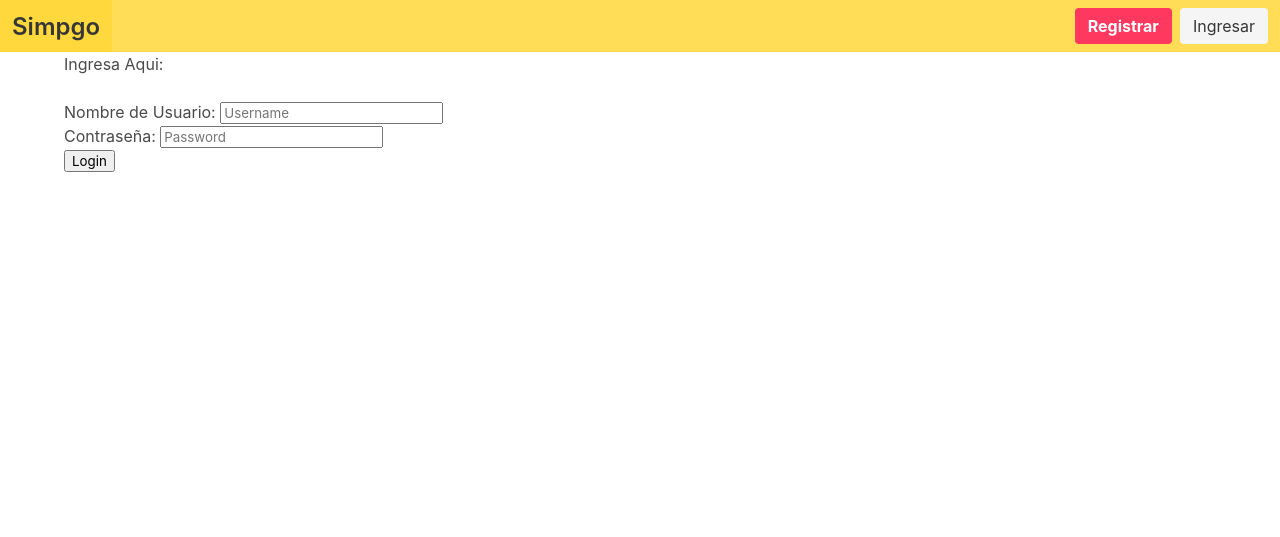
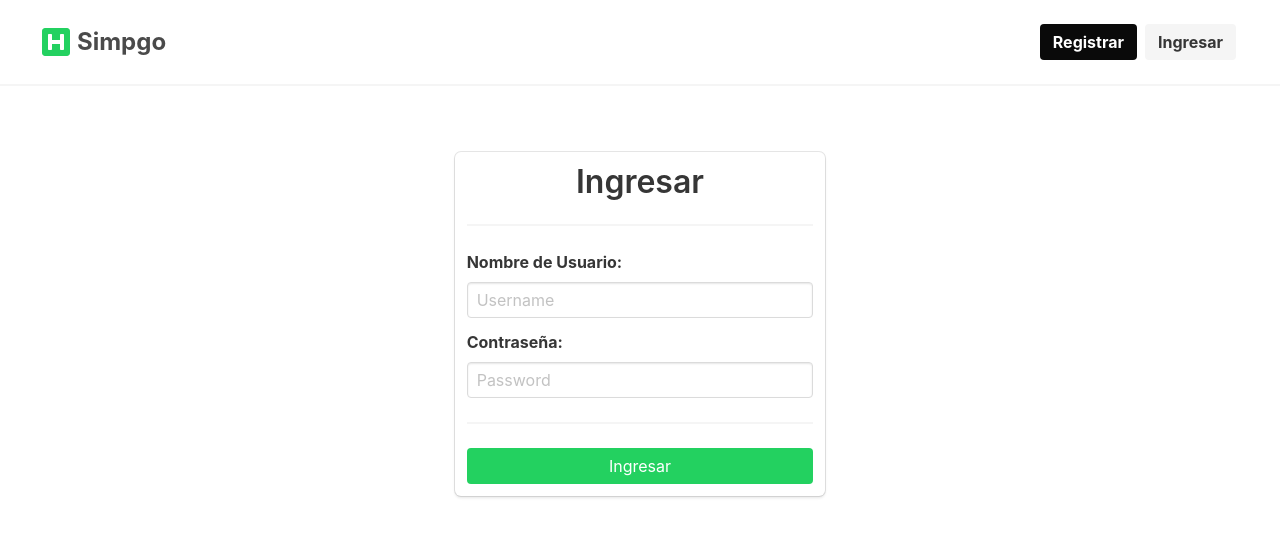
Before and after one commit to aarellanoj/Simpgo, a Django app: page /login/ in a window 1280 px wide. Shown: the top 537 px of the page. Run offline with Django 3.2, Linux system fonts and the light colour scheme; some libraries are stand-ins or nearby versions.

Commit message:
Registro y Login con Bulma

```diff
--- a/simpgo_app/templates/simpgo_app/base.html
+++ b/simpgo_app/templates/simpgo_app/base.html
@@ -10,10 +10,17 @@
     <script defer src="https://use.fontawesome.com/releases/v5.3.1/js/all.js"></script>
   </head>
   <body>
-    <nav class="navbar is-warning" role="navigation" aria-label="main navigation">
+    <nav class="navbar is-spaced has-shadow" role="navigation" aria-label="main navigation">
         <div class="navbar-brand">
+
           <a class="navbar-item" href="{% url 'index' %}">
-            <h4 class="title is-4"> Simpgo </h4>
+            <span class="icon has-text-success">
+              <i class="fas fa-2x fa-h-square"></i>
+            </span>
+             &nbsp;&nbsp;
+            <span class="is-hidden-desktop-only">
+              <font size="5"> <strong>Simpgo</strong></font>
+            </span>&nbsp;
           </a>
 
           <a role="button" class="navbar-burger burger" aria-label="menu" aria-expanded="false" data-target="navbarBasicExample">
@@ -25,24 +32,30 @@
 
         <div id="navbarBasicExample" class="navbar-menu">
                 {# Django Home Link / Admin Link / Register Link#}
+
                 {% if user.is_staff and user.is_authenticated %}
-                    <div class="navbar-start">
-                        <a class="navbar-item" href="{% url 'admin:index' %}">
-                            Admin
-                        </a>
+                  <div class="navbar-end">
 
-                        <a class="navbar-item" href="{% url 'create_ticket' %}">
-                          Crear Ticket
-                        </a>
-                    </div>
+                    <a class="navbar-item" href="{% url 'create_ticket' %}">
+                      <span class="icon has-text-info">
+                        <i class="fas fa-plus-square"></i>
+                      </span>
+                      <span>Crear Ticket</span>
+                    </a>
+
                     <div class="navbar-item has-dropdown is-hoverable">
                       <a class="navbar-link">
-                        {{ user.username }}
+                        <span class="icon has-text-info">
+                          <i class="fas fa-user-tie"></i>
+                        </span>
+                        <span>{{user.username}}</span>
                       </a>
-
-                      <div class="navbar-dropdown">
+                      <div class="navbar-dropdown is-right">
                         <a class="navbar-item">
                           Cuenta
+                        </a>
+                        <a class="navbar-item" href="{% url 'admin:index' %}">
+                          Admin
                         </a>
                         <hr class="navbar-divider">
                         <a class="navbar-item" href="{% url 'logout' %}">
@@ -51,15 +64,17 @@
                       </div>
                     </div>
 
+                  </div>
+
                 {% elif user.is_authenticated %}
-                    <div class="navbar-start">
-                        <a class="navbar-item" href="{% url 'create_ticket' %}">
-                          Crear Ticket
-                        </a>
-                    </div>
+                  <div class="navbar-end">
+                      <a class="navbar-item" href="{% url 'create_ticket' %}">
+                        Crear Ticket
+                      </a>
+
                     <div class="navbar-item has-dropdown is-hoverable">
                       <a class="navbar-link">
-                        culonb
+                        {{ user.username }}
                       </a>
 
                       <div class="navbar-dropdown is-right">
@@ -72,15 +87,16 @@
                         </a>
                       </div>
                     </div>
-                  {% else %}
+                  </div>
+                {% else %}
                     <div class="navbar-end">
                       <div class="navbar-item">
                         <div class="buttons">
-                          <a class="button is-danger" href="{% url 'register' %}">
+                          <a class="button is-black" href="{% url 'register' %}">
                             <strong>Registrar</strong>
                           </a>
                           <a class="button is-light" href="{% url 'user_login' %}">
-                            Ingresar
+                            <strong>Ingresar</strong>
                           </a>
                         </div>
                       </div>
--- a/simpgo_app/templates/simpgo_app/login.html
+++ b/simpgo_app/templates/simpgo_app/login.html
@@ -1,16 +1,26 @@
 {% extends 'simpgo_app/base.html' %}
 {% block body_block %}
-<div class="container">
-    <div class="jumbotron">
-        <h1>Ingresa Aqui:</h1><br>
-        <form method="post" action="{% url 'user_login' %}">{% csrf_token %}
-            {# A more "HTML" way of creating the login form#}
-            <label for="username">Nombre de Usuario:</label>
-            <input class="form-control" type="text" name="username" placeholder="Username"><br>
-            <label for="password">Contraseña:</label>
-            <input class="form-control" type="password" name="password" placeholder="Password"><br>
-            <input type="submit" class="btn btn-lg btn-primary" name="" value="Login">
-        </form>
+  <div class="container" style="margin-top:3em; padding:2em;">
+    <div class="columns">
+        <div class="column is-4 is-offset-4 box">
+            <form method="post" action="{% url 'user_login' %}">{% csrf_token %}
+                {# A more "HTML" way of creating the login form#}
+                <p class="title" align="center">Ingresar</p>
+                <hr>
+                <div class="field">
+                    <label class="label" for="username">Nombre de Usuario:</label>
+                    <input class="input" type="text" name="username" placeholder="Username">
+                </div>
+                <div class="field">
+                    <label class="label" for="password">Contraseña:</label>
+                    <input class="input" type="password" name="password" placeholder="Password">
+                </div>
+                <hr>
+                <div class="control">
+                    <input type="submit" class="button is-success is-fullwidth" name="" value="Ingresar">
+                </div>
+            </form>
+        </div>
     </div>
-</div>
+  </div>
 {% endblock %}
```
Also changed, not shown: simpgo_app/forms.py (+8 -8 lines), simpgo_app/templates/simpgo_app/create_ticket.html (+1 -10 lines), simpgo_app/templates/simpgo_app/registration.html (+17 -12 lines), simpgo_app/templates/simpgo_app/ticket_view.html (+27 -7 lines).
